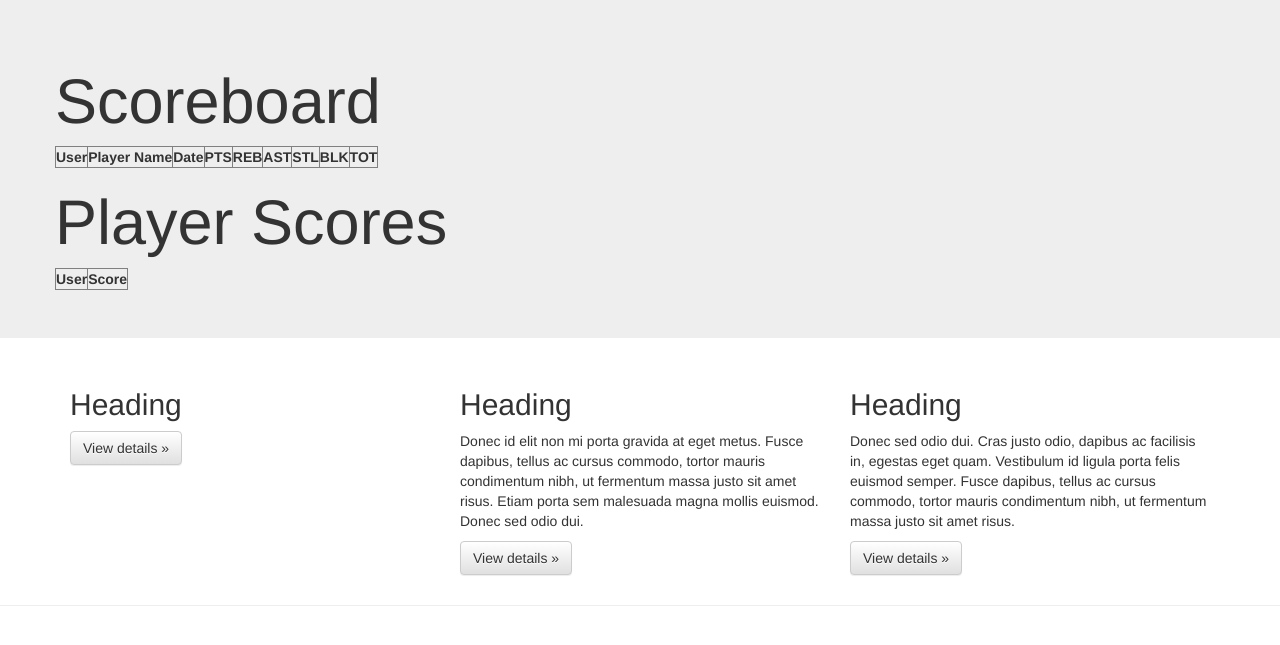
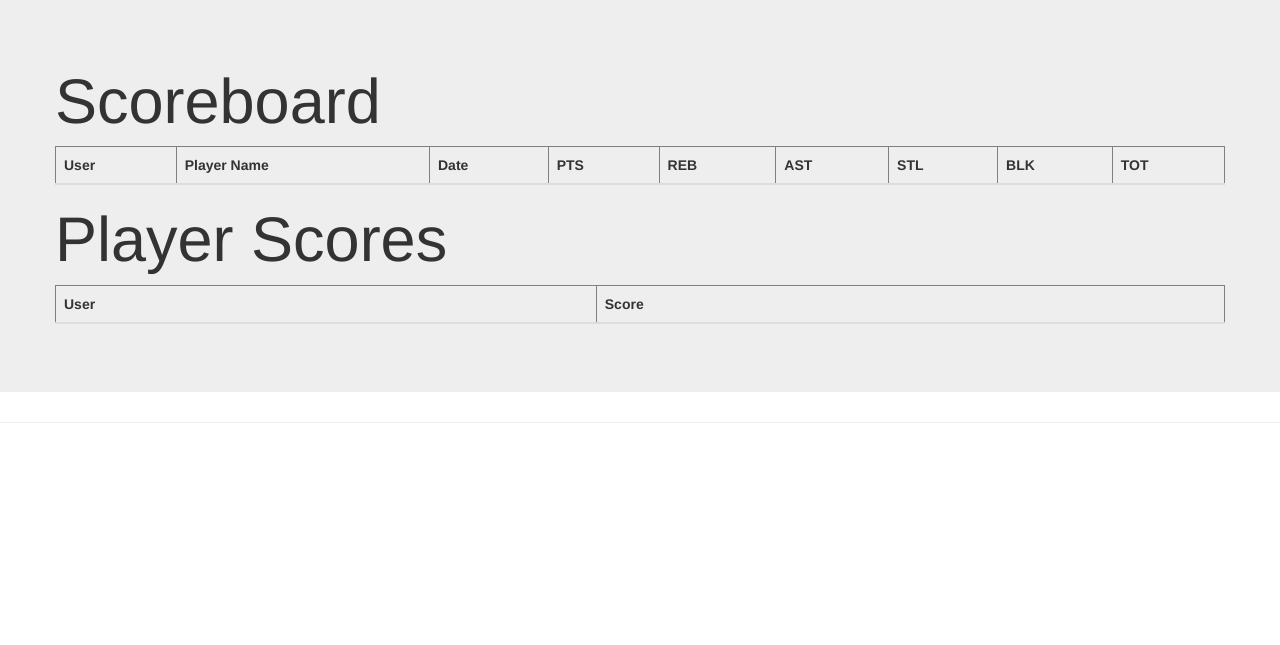
Before and after one commit to chrispuppe/finals-game, a Flask app: page / in a window 1280 px wide. Shown: the part 51-696 px from the top of the page. Run offline with Flask 2, Linux system fonts and the light colour scheme; data that the repository does not hold is empty; parts of the project's set-up code (start-up, migrations or seed data) failed here and were passed over; some libraries are stand-ins or nearby versions.

Commit message:
Visual adjustments to scoreboard.html

```diff
--- a/templates/index.html
+++ b/templates/index.html
@@ -8,24 +8,4 @@ Fantasy Finals
     <!-- Main jumbotron for a primary marketing message or call to action -->
     {% include "scoreboard.html" %}
 
-    <div class="container">
-      <!-- Example row of columns -->
-      <div class="row">
-        <div class="col-md-4">
-          <h2>Heading</h2>
-          <p></p>
-          <p><a class="btn btn-default" href="#" role="button">View details &raquo;</a></p>
-        </div>
-        <div class="col-md-4">
-          <h2>Heading</h2>
-          <p>Donec id elit non mi porta gravida at eget metus. Fusce dapibus, tellus ac cursus commodo, tortor mauris condimentum nibh, ut fermentum massa justo sit amet risus. Etiam porta sem malesuada magna mollis euismod. Donec sed odio dui. </p>
-          <p><a class="btn btn-default" href="#" role="button">View details &raquo;</a></p>
-       </div>
-        <div class="col-md-4">
-          <h2>Heading</h2>
-          <p>Donec sed odio dui. Cras justo odio, dapibus ac facilisis in, egestas eget quam. Vestibulum id ligula porta felis euismod semper. Fusce dapibus, tellus ac cursus commodo, tortor mauris condimentum nibh, ut fermentum massa justo sit amet risus.</p>
-          <p><a class="btn btn-default" href="#" role="button">View details &raquo;</a></p>
-        </div>
-      </div>
-    </div>
 {% endblock %}
--- a/templates/scoreboard.html
+++ b/templates/scoreboard.html
@@ -2,8 +2,9 @@
       <div class="container">
         <div class="row">
           <div class="col">
+            <div table-responsive-sm>
             <h1>Scoreboard</h1>
-            <table border="1" class="dataframe data">
+              <table border="1" class="table table-hover table-dark">
                 <thead>
                   <tr style="text-align: right;">
                     <th>User</th>
@@ -37,9 +38,11 @@
                 </tbody>
               </table>
             </div>
+          </div>
           <div class="col">
+            <div table-responsive-sm>
             <h1>Player Scores</h1>
-            <table border="1" class="dataframe data">
+              <table border="1" class="table table-hover table-dark">
                 <thead>
                   <tr style="text-align: right;">
                     <th>User</th>
@@ -59,3 +62,4 @@
           </div>
         </div>
       </div>
+    </div>
```
Lines whose indentation alone changed are shown as unchanged.
